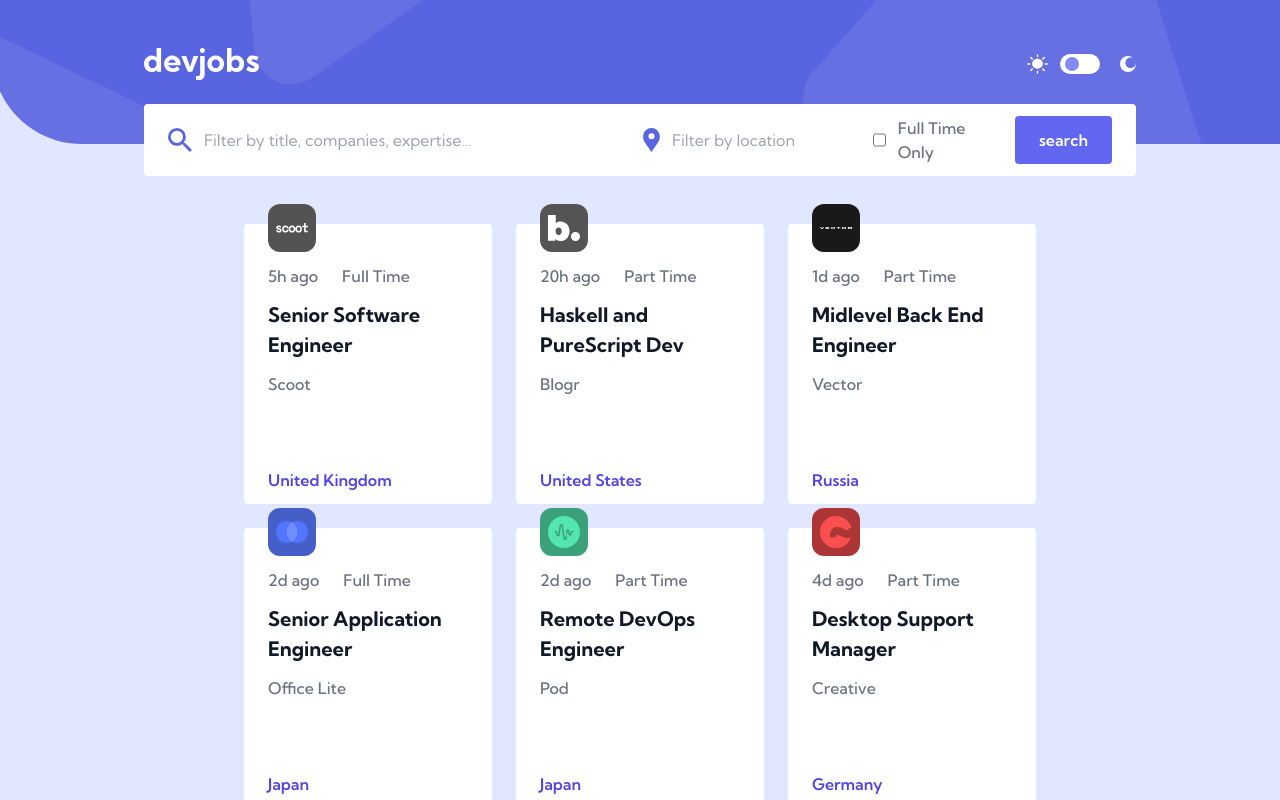
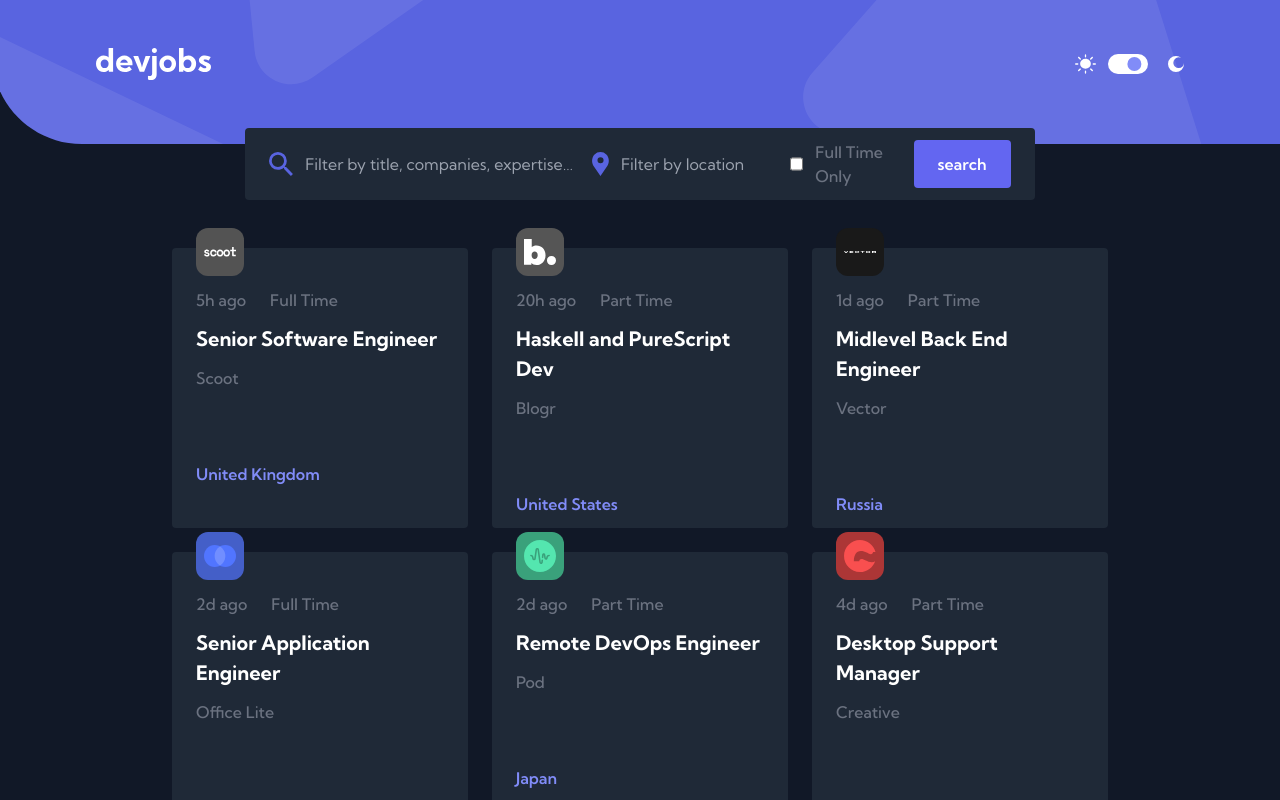
Before and after one commit to axerivant/fm-devjobs, a SvelteKit app: page / in a window 1280 px wide. Shown: the top 800 px of the page. Built offline with nearby package versions, Linux system fonts and the light colour scheme.

Commit message:
Minor optimizations

```diff
--- a/src/features/jobs-search/Search.svelte
+++ b/src/features/jobs-search/Search.svelte
@@ -3,7 +3,7 @@
 	import SearchResults from './SearchResults.svelte'
 </script>
 
-<div class="flex flex-col gap-12">
+<div class="flex flex-col gap-12 w-full items-center">
 	<SearchBox />
 	<SearchResults />
 </div>
--- a/src/features/jobs-search/SearchBox.svelte
+++ b/src/features/jobs-search/SearchBox.svelte
@@ -7,7 +7,7 @@
 	import { Button, Checkbox, InputText } from '@/ui/interactive'
 </script>
 
-<Card flex="row" tw="justify-between">
+<Card flex="row" tw="justify-between w-8/12 -mt-12">
 	<div class="group w-6/12">
 		<img src={SearchSVG} alt="" />
 		<InputText placeholder="Filter by title, companies, expertise…" />
--- a/src/features/jobs-search/SearchResult.svelte
+++ b/src/features/jobs-search/SearchResult.svelte
@@ -9,7 +9,7 @@
 	export let job: Job
 </script>
 
-<Card flex="col" tw="w-3/12">
+<Card isInteractive flex="col" tw="w-3/12">
 	<Logo path={job.logo} />
 	<div class="top-2 flex gap-6 -mt-8">
 		<Label>{job.postedAt}</Label>
--- a/src/global/theme.ts
+++ b/src/global/theme.ts
@@ -2,7 +2,7 @@ import { get, writable, type Writable } from 'svelte/store'
 
 type Theme = 'light' | 'dark'
 
-const Theme: Writable<Theme> = writable('light')
+const Theme: Writable<Theme> = writable('dark')
 export default Theme
 
 export const toggleTheme = () => {
--- a/src/routes/+layout.svelte
+++ b/src/routes/+layout.svelte
@@ -1,5 +1,11 @@
 <script>
+	import { Background, Header } from '@/ui/common'
 	import '../app.css'
 </script>
 
+<div class="p-12 px-24">
+	<Header />
+</div>
 <slot />
+
+<Background />
--- a/src/routes/+page.svelte
+++ b/src/routes/+page.svelte
@@ -1,11 +1,7 @@
 <script lang="ts">
 	import Search from '@/features/jobs-search'
-	import { Background, Header } from '@/ui/common'
 </script>
 
-<div class="p-12 px-36 flex flex-col gap-6">
-	<Header />
+<div class="p-12 flex flex-col gap-6">
 	<Search />
 </div>
-
-<Background />
--- a/src/ui/base/Card.svelte
+++ b/src/ui/base/Card.svelte
@@ -3,15 +3,16 @@
 
 	export let flex: 'row' | 'col' | '' = ''
 	export let tw: string = ''
+	export let isInteractive: boolean = false
 </script>
 
 <div
 	class="rounded p-3 px-6 gap-3 {$Theme === 'light'
 		? 'bg-white'
 		: 'bg-gray-800'}
-        {flex && 'flex'} {flex === 'col'
-		? 'flex-col'
-		: 'flex-row items-center'} {tw}"
+        {flex && 'flex'} {flex === 'col' ? 'flex-col' : 'flex-row items-center'}
+        {isInteractive &&
+		'hover:brightness-105 hover:-translate-y-1 cursor-pointer transition-all active:translate-y-1'} {tw}"
 >
 	<slot />
 </div>
```
Also changed, not shown: src/routes/job/[jobID]/+page.svelte (added).
